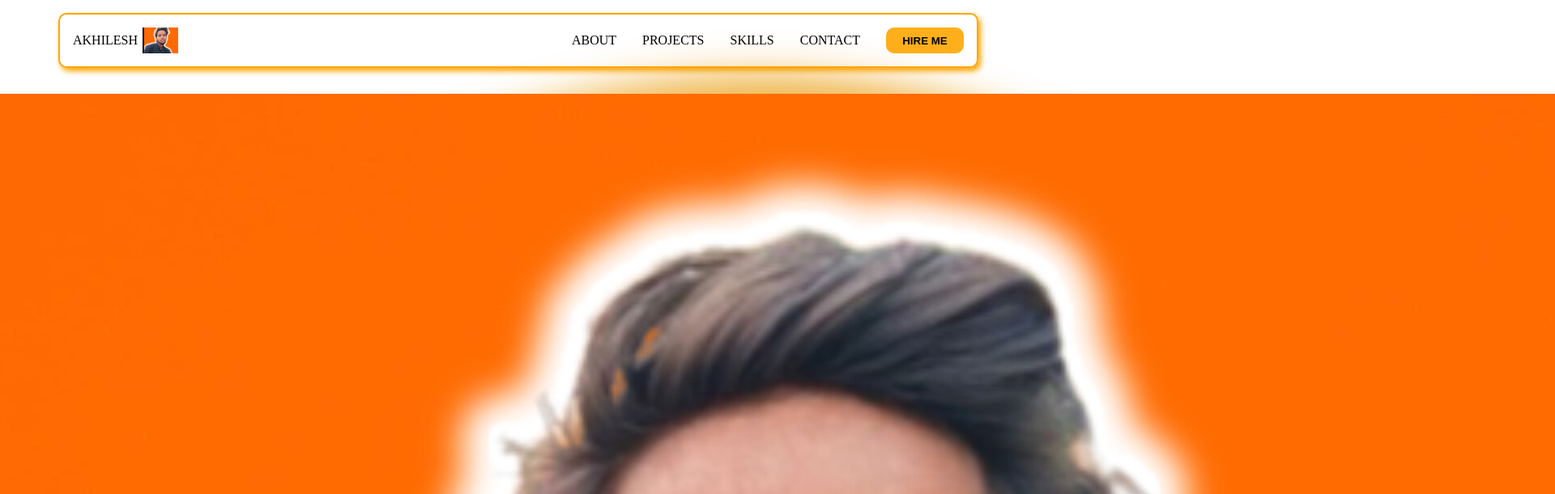
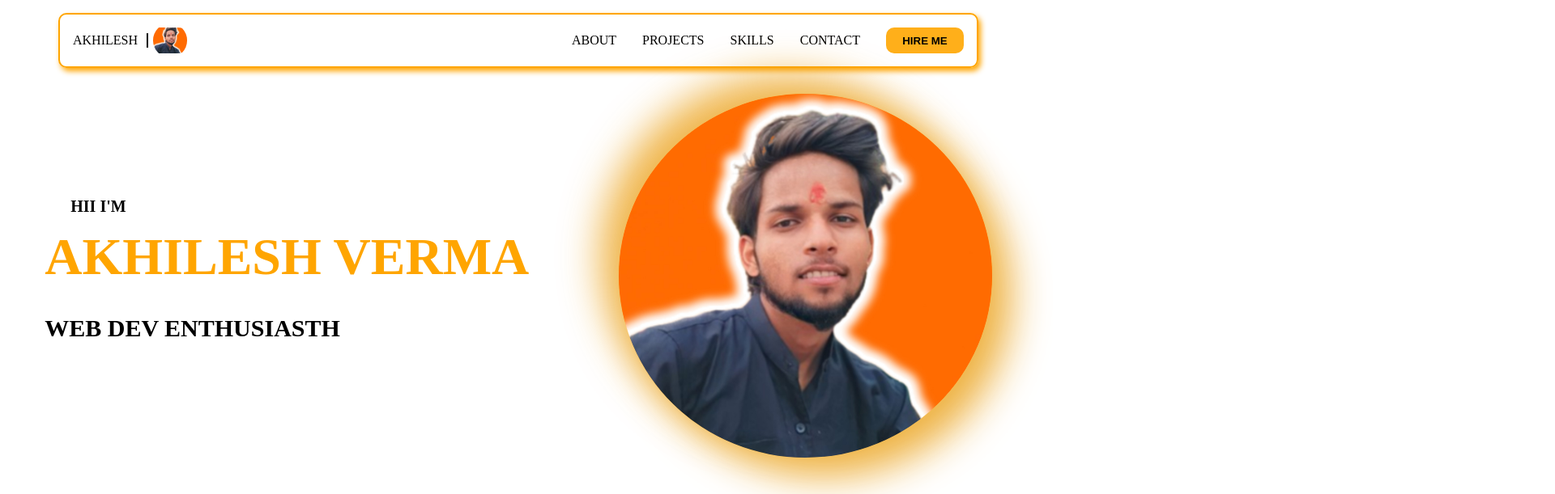
Before and after one commit to akhileshverma92/akhileshverma, a plain HTML site: page index.html in a window 1280 px wide. Shown: the top 611 px of the page at 81% size, 1920 px wide, since content can reach past the window. Drawn offline with Linux system fonts and the light colour scheme.

Commit message:
Update new.css
Signed-off-by: akhilesh_verma <146834811+akhileshverma92@users.noreply.github.com>

```diff
--- a/new.css
+++ b/new.css
@@ -27,19 +27,26 @@ nav {
     box-shadow: 3px 4px 7px orange;
 }
 
-.left {
+ nav .left {
     overflow: hidden;
     display: flex;
     gap: 3px;
     height: 100%;
+
     align-items: center;
+    border-radius: 10%;
+}
+.left p{
+    border-right: 2px solid black;
+    padding-right: 0.7rem;
 }
 
 .left img {
     height: 130%;
     width: 130%;
-    border-left: 2px solid black;
+
     margin-left: 3px;
+    border-radius: 50%;
 }
 
 .right {
@@ -143,12 +150,25 @@ ul li a:hover {
 }
 
 .h-pic {
+    height: 450px;
+    width: 36%;
     background-color: rgb(255, 255, 255);
     border-radius: 50%;
     border-radius: 50%;
     background: linear-gradient(145deg, orange, orange);
     box-shadow: 24px 24px 47px rgba(237, 176, 61, 0.962),
         -24px -24px 47px rgba(235, 163, 28, 0.767);
+        overflow: hidden;
+        display: flex;
+        align-items: center;
+        justify-content: center;
+}
+.h-pic img{
+    padding: 1rem;
+    height: 100%;
+    width:100%;
+    transform: scale(1.1);
+
 }
 
 .h-pic:hover {
```
